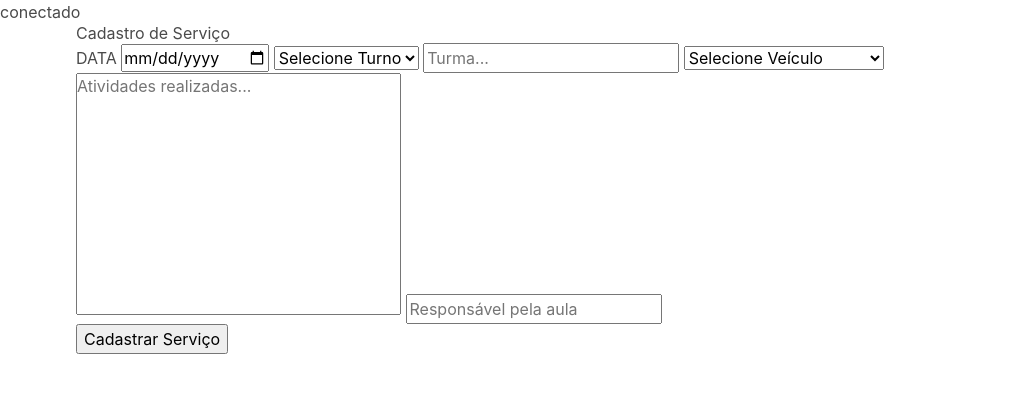
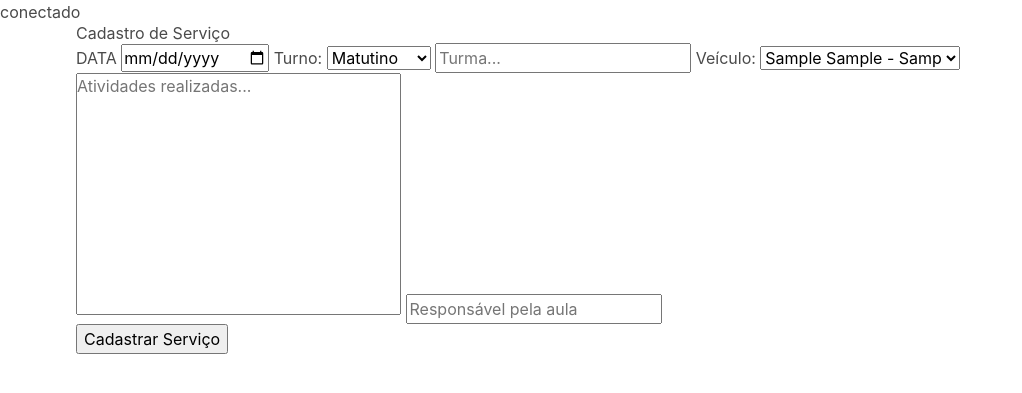
Before and after one commit to Jota011/Mecanica, a PHP site: page /View/cadServicoView.php in a window 1280 px wide. Shown: the top 393 px of the page, without its empty margins (0-1022 px from the left). Run offline with PHP 8.4, Linux system fonts and the light colour scheme; tables that the repository leaves empty hold one stand-in row (values such as "Sample post"); some libraries are stand-ins or nearby versions.

Commit message:
Pequenos ajustes

```diff
--- a/View/cadServicoView.php
+++ b/View/cadServicoView.php
@@ -8,15 +8,15 @@ include_once '../Templates/header.php';
         <form action="">
             <label for="data">DATA</label>
             <input type="date" id="data">
+            <label for="turno">Turno:</label>
             <select name="turno" id="turno"> <!--TURNO É PERIODO NO DATABASE-->
-                <option value="">Selecione Turno</option>
                 <option value="Matutino">Matutino</option>
                 <option value="Vespertino">Vespertino</option>
                 <option value="Noturno">Noturno</option>
             </select>
             <input type="text" name="turma" placeholder="Turma...">
+            <label for="veiculo">Veículo: </label>
             <select name="veiculo" id="veiculo" style="max-width:200px;">
-                <option value="">Selecione Veículo</option>
                 <?php
                 $sql = "SELECT * FROM veiculos";
                 $query = $mysqli->query($sql);
```
